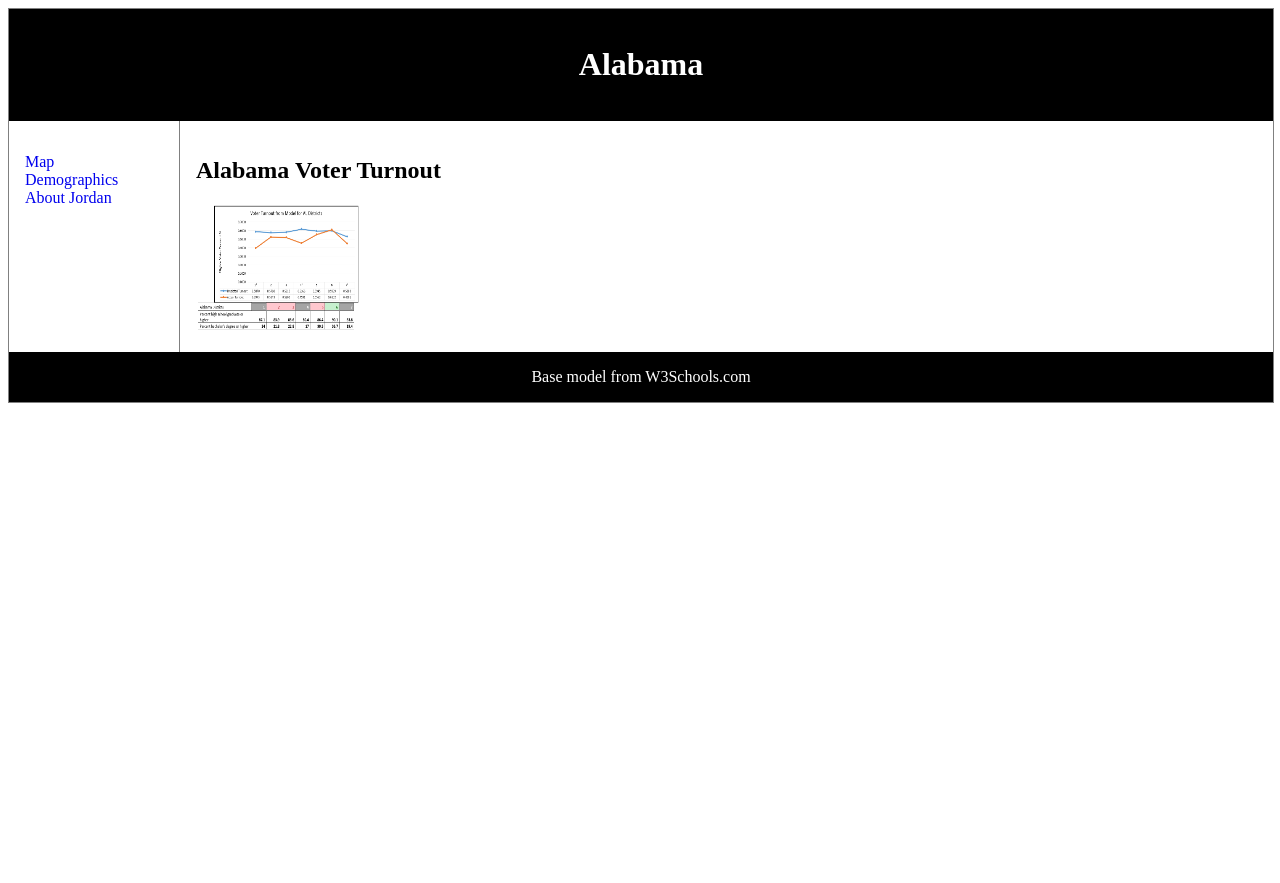
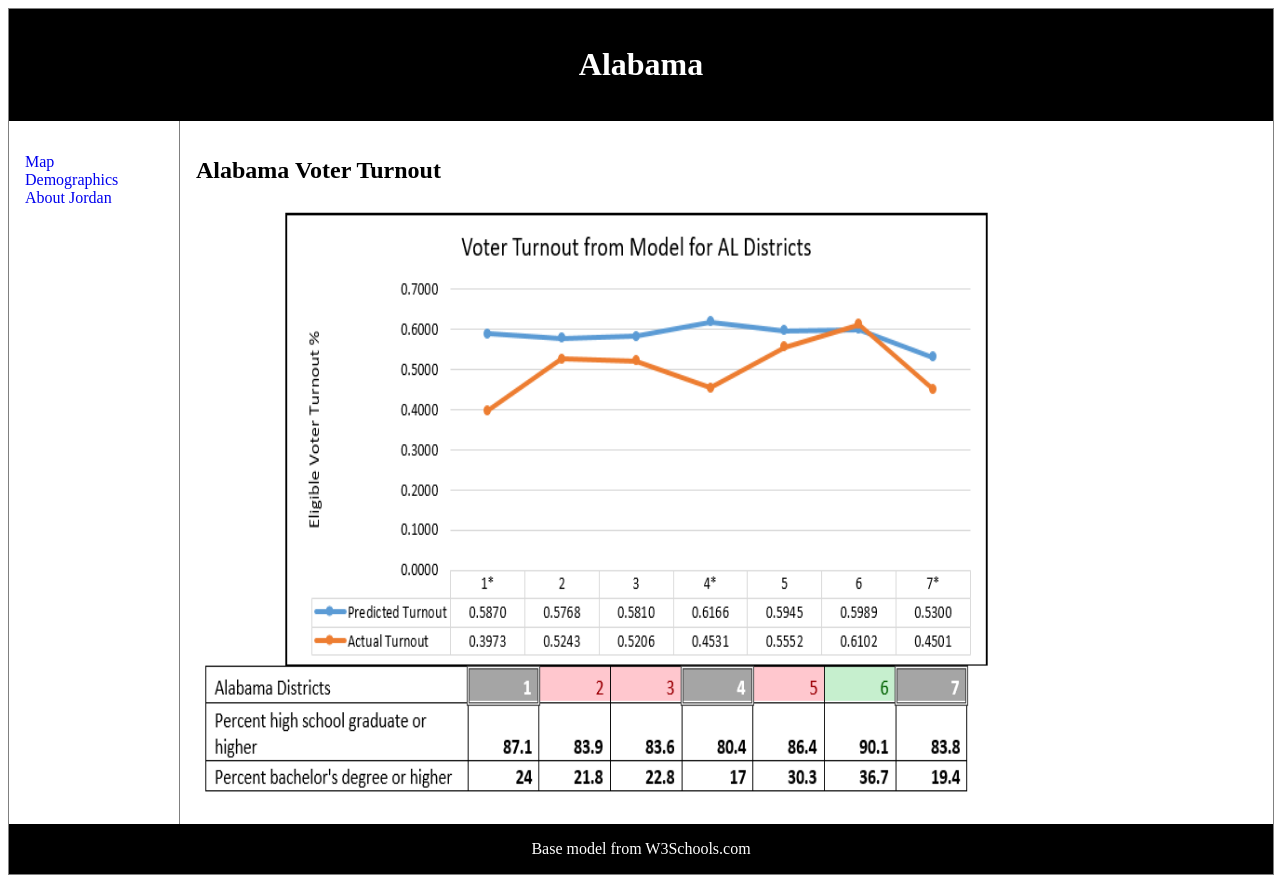
Before and after one commit to jballdata/capstone, a Flask app: page /Alabama in a window 1280 px wide. Before the commit the page ends 403 px from the top, so only its background shows below. Run offline with Flask 2, Linux system fonts and the light colour scheme.

Commit message:
Update index.html

```diff
--- a/templates/index.html
+++ b/templates/index.html
@@ -58,7 +58,7 @@ article {
 <article>
   <h1>Alabama Voter Turnout</h1>
 
-  <img src="/static/rough_alabama.png" alt="Alabama graph" style="width:164px;height:128px;">
+  <img src="/static/rough_alabama.png" alt="Alabama graph" style="width:800px;height:600px;">
 
   </article>
 
```
